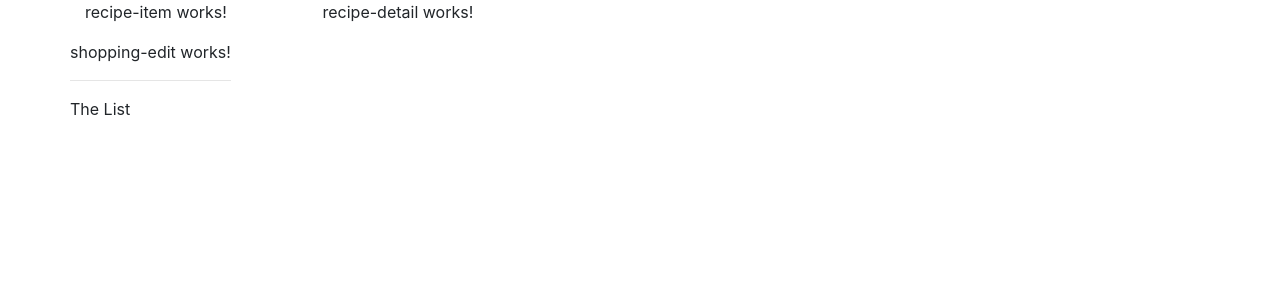
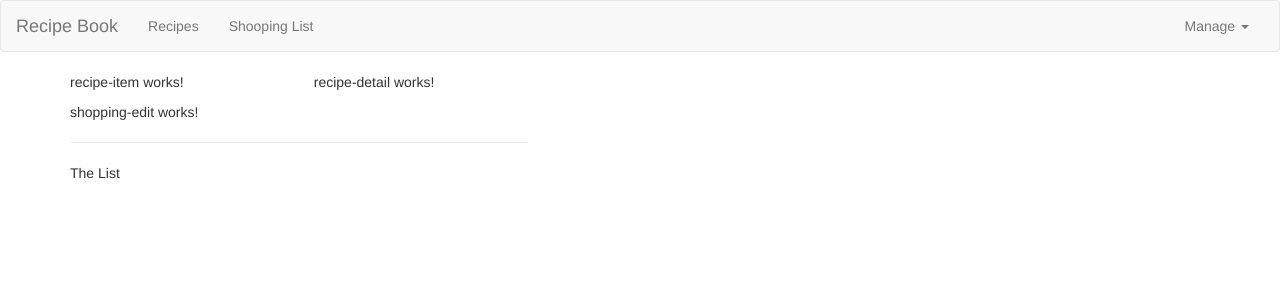
Before and after one commit to Chadsglm/recipeApp, an Angular app: page / in a window 1280 px wide. Shown: the top 300 px of the page. Built offline with nearby package versions, Linux system fonts and the light colour scheme.

Commit message:
Adding a Navigation Bar

```diff
--- a/package.json
+++ b/package.json
@@ -19,7 +19,7 @@
     "@angular/platform-browser": "~8.2.7",
     "@angular/platform-browser-dynamic": "~8.2.7",
     "@angular/router": "~8.2.7",
-    "bootstrap": "^4.3.1",
+    "bootstrap": "^3.4.1",
     "rxjs": "~6.4.0",
     "tslib": "^1.10.0",
     "zone.js": "~0.9.1"
--- a/src/app/app.component.html
+++ b/src/app/app.component.html
@@ -1,3 +1,4 @@
+<app-header></app-header>
 <div class="container">
   <div class="row">
     <div class="col-md-6">
--- a/src/app/header/header.component.html
+++ b/src/app/header/header.component.html
@@ -1 +1,34 @@
-<p>header works!</p>
+<nav class="navbar navbar-default">
+  <div class="container-fluid">
+    <div class="navbar-header">
+      <a class="navbar-brand" href="#">Recipe Book</a>
+    </div>
+
+    <div class="collapse navbar-collapse">
+      <ul class="nav navbar-nav">
+        <li class="nav-item">
+          <a class="nav-link" href="#">Recipes</a>
+        </li>
+        <li class="nav-item">
+          <a class="nav-link" href="#">Shooping List</a>
+        </li>
+      </ul>
+      <ul class="nav navbar-nav navbar-right">
+        <li class="dropdown">
+          <a class="nav-link dropdown-toggle" href="#" role="button">
+            Manage
+            <span class="caret"></span>
+          </a>
+          <ul class="dropdown-menu">
+            <li class="nav-item">
+              <a class="nav-link" href="#">Save Data</a>
+            </li>
+            <li class="nav-item">
+              <a class="nav-link" href="#">Fetch Data</a>
+            </li>
+          </ul>
+        </li>
+      </ul>
+    </div>
+  </div>
+</nav>
```
Also changed, not shown: 1 other file (tests, documents, lock files or other folders).
